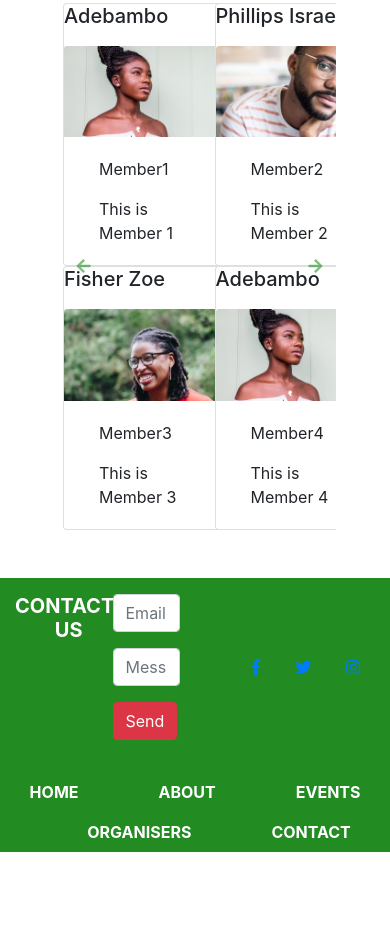
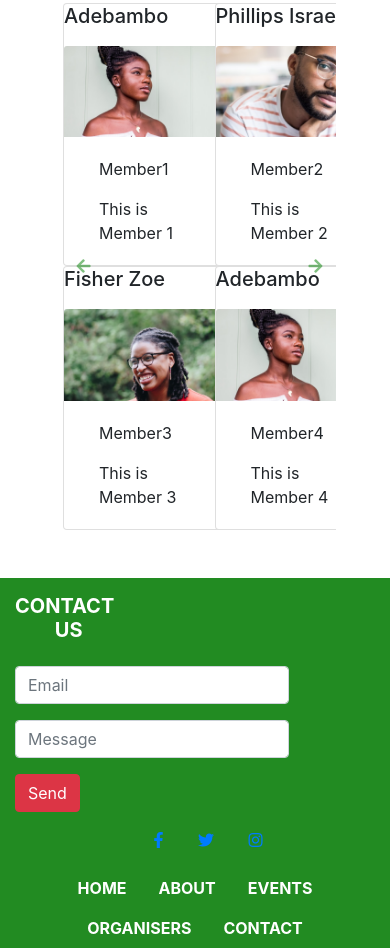
Before and after one commit to ASANIYAN/FinalDSCProject, a plain HTML site: page Index.html in a window 390 px wide. Shown: the part 1773-2721 px from the top of the page. Before the commit the page ends 2625 px from the top, so only its background shows below. Drawn offline with Linux system fonts and the light colour scheme.

Commit message:
slight changes for responsiveness

```diff
--- a/Index.html
+++ b/Index.html
@@ -241,7 +241,7 @@
                       </div>
                     </div>
 
-                    <div class="col-md-3 col-6">
+                    <div class="col-md-3 col-6 ">
                       <div class="card">
                         <h5>Fisher Zoe</h5>
                         <img src="img/member3.png" class="card-img-top" alt="">
@@ -389,15 +389,15 @@
               <div class="container">
                 <div class="row">
 
-                  <h5 class="text-uppercase text-white col-3 col-lg-3 col-sm-4 text-right mt-3" style="font-weight: bold;">Contact Us</h5>
+                  <h5 class="text-uppercase text-white col-3 col-md-3 col-lg-3 col-sm-4 text-right mt-3" style="font-weight: bold;">Contact Us</h5>
 
-                  <form class="form-group col-auto col-3 col-lg-3 col-sm-8">
+                  <form class="form-group col-auto col-md-4 col-lg-5 col-sm-8">
                     <input class="form-control mt-3" type="email" placeholder="Email" aria-label="Email">
                     <input class="form-control mt-3" type="message" placeholder="Message" aria-label="Message">
                     <button class="btn btn-danger text-white mt-3 btn-foot" type="submit">Send</button>
                   </form>
 
-                  <p class="col-6 col-lg-6 col-sm-4 m-auto text-right">
+                  <p class="col-6 col-md-4 col-lg-4 col-sm-4 m-auto text-right">
                     <a href="#" class="col"><i class="fab fa-facebook-f"></i></a>
                     <a href="#" class="col"><i class="fab fa-twitter"></i></a>
                     <a href="#" class="col"><i class="fab fa-instagram"></i></a>
@@ -410,16 +410,16 @@
                 <li class="nav-item">
                   <a class="nav-link active text-uppercase text-white" href="#">Home</a>
                 </li>
-                <li class="nav-item pl-5">
+                <li class="nav-item pl-lg-5">
                   <a class="nav-link text-uppercase text-white" href="#">About</a>
                 </li>
-                <li class="nav-item pl-5">
+                <li class="nav-item pl-lg-5">
                   <a class="nav-link text-uppercase text-white" href="#">Events</a>
                 </li>
-                <li class="nav-item pl-5">
+                <li class="nav-item pl-lg-5">
                   <a class="nav-link text-uppercase text-white" href="#">Organisers</a>
                 </li>
-                <li class="nav-item pl-5">
+                <li class="nav-item pl-lg-5">
                   <a class="nav-link text-uppercase text-white" href="#">Contact</a>
                 </li>
               </ul>
```
